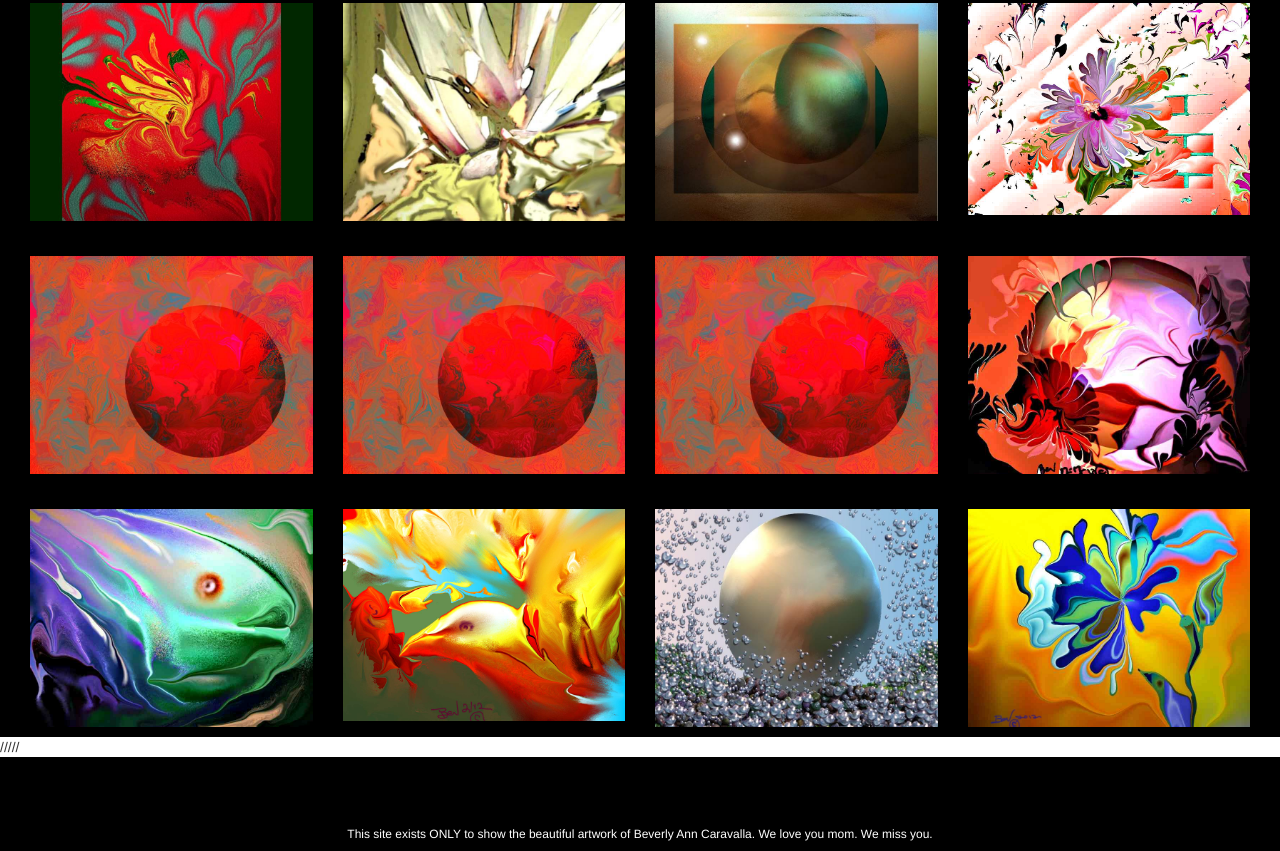
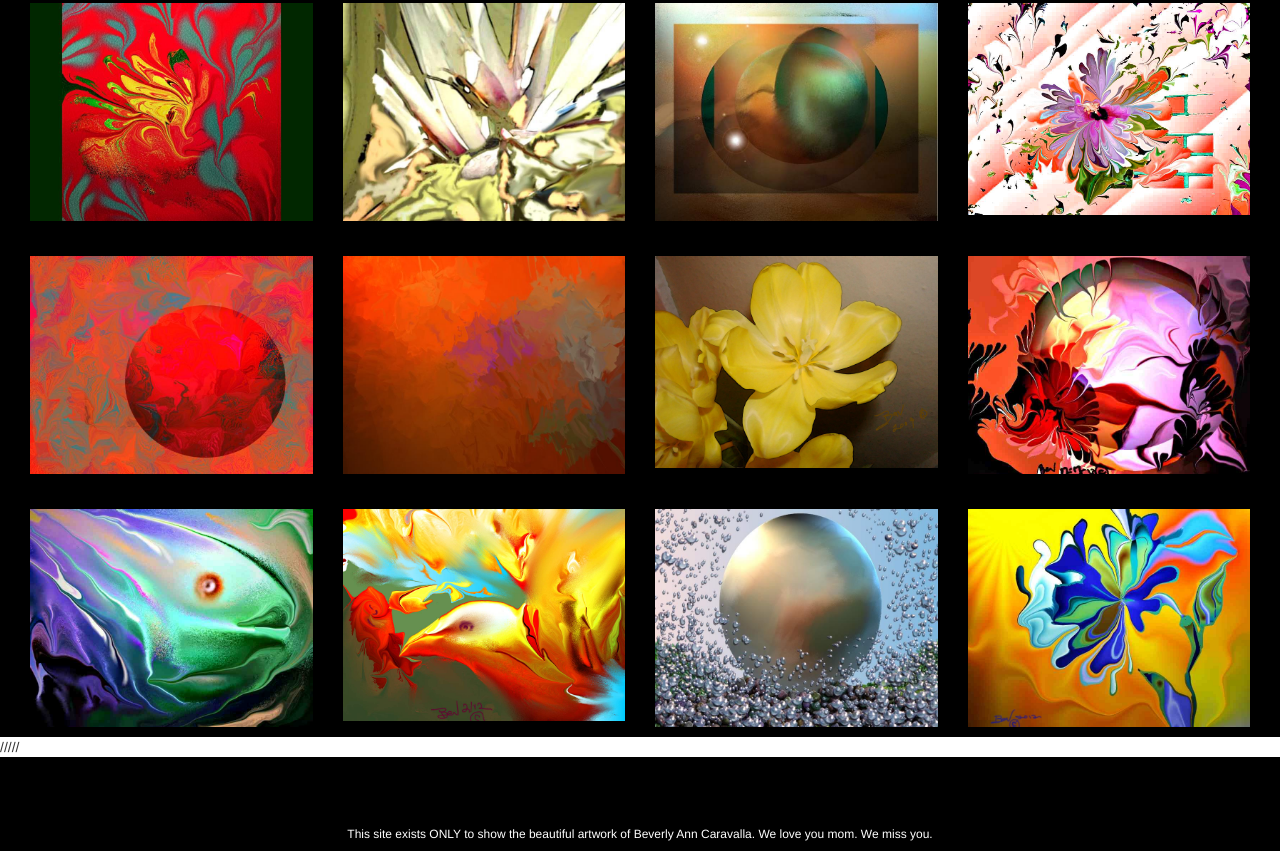
Before and after one commit to beverlycaravella/beverlycaravella.github.io, a plain HTML site: page index.html in a window 1280 px wide. Shown: the part 1231-2082 px from the top of the page. Drawn offline with nearby package versions, Linux system fonts and the light colour scheme.

Commit message:
Update index.html

```diff
--- a/index.html
+++ b/index.html
@@ -107,10 +107,10 @@
                  <p style="align:center;"><img src="Mom_Cover/mom_cover9.jpg" class="img-responsive" style="width:100%; height:auto;"></p>
                </div><!--closes first group of col-md-3-->
                 <div class="col-md-3">
-                 <p style="align:center;"><img src="Mom_Cover/mom_cover9.jpg" class="img-responsive" style="width:100%; height:auto;"></p>
+                 <p style="align:center;"><img src="Mom_Cover/mom_cover10.jpg" class="img-responsive" style="width:100%; height:auto;"></p>
                </div><!--closes first group of col-md-3-->
                 <div class="col-md-3">
-                 <p style="align:center;"><img src="Mom_Cover/mom_cover9.jpg" class="img-responsive" style="width:100%; height:auto;"></p>
+                 <p style="align:center;"><img src="Mom_Cover/mom_cover11.jpg" class="img-responsive" style="width:100%; height:auto;"></p>
                </div><!--closes first group of col-md-3-->
                 <div class="col-md-3">
                  <p style="align:center;"><img src="Mom_Cover/mom_cover12.jpg" class="img-responsive" style="width:100%; height:auto;"></p>
```
